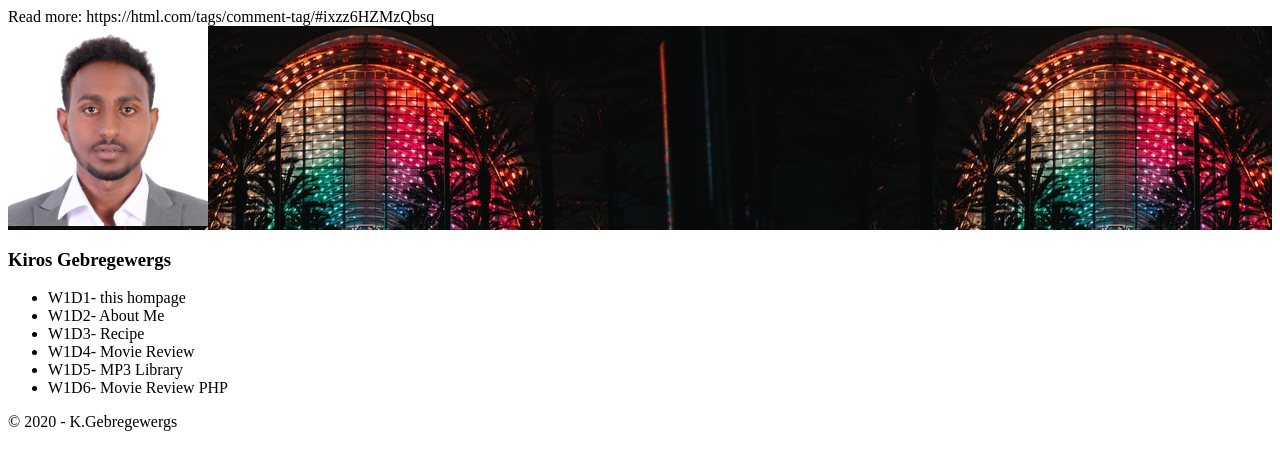
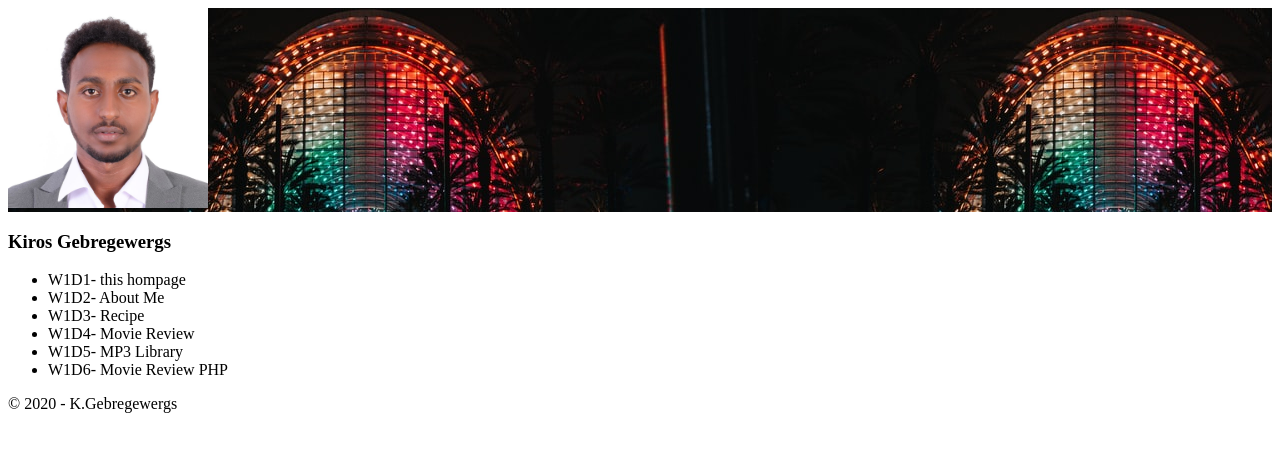
Before and after one commit to KirosHailay/Kiros.Gebregewergs.github.io, a plain HTML site: page index.html in a window 1280 px wide. Drawn offline with Linux system fonts and the light colour scheme.

Commit message:
Fix isues

```diff
--- a/index.html
+++ b/index.html
@@ -12,8 +12,6 @@
             </nav>
         </header>
         <!-- I am adding image as background-->
-
-Read more: https://html.com/tags/comment-tag/#ixzz6HZMzQbsq
             <div style="background-image: url('background.jpeg');">
             <img  src="Kiros.jpg" height="200" width="200" alt="Kiros Gebregewergs"/>
 
```
